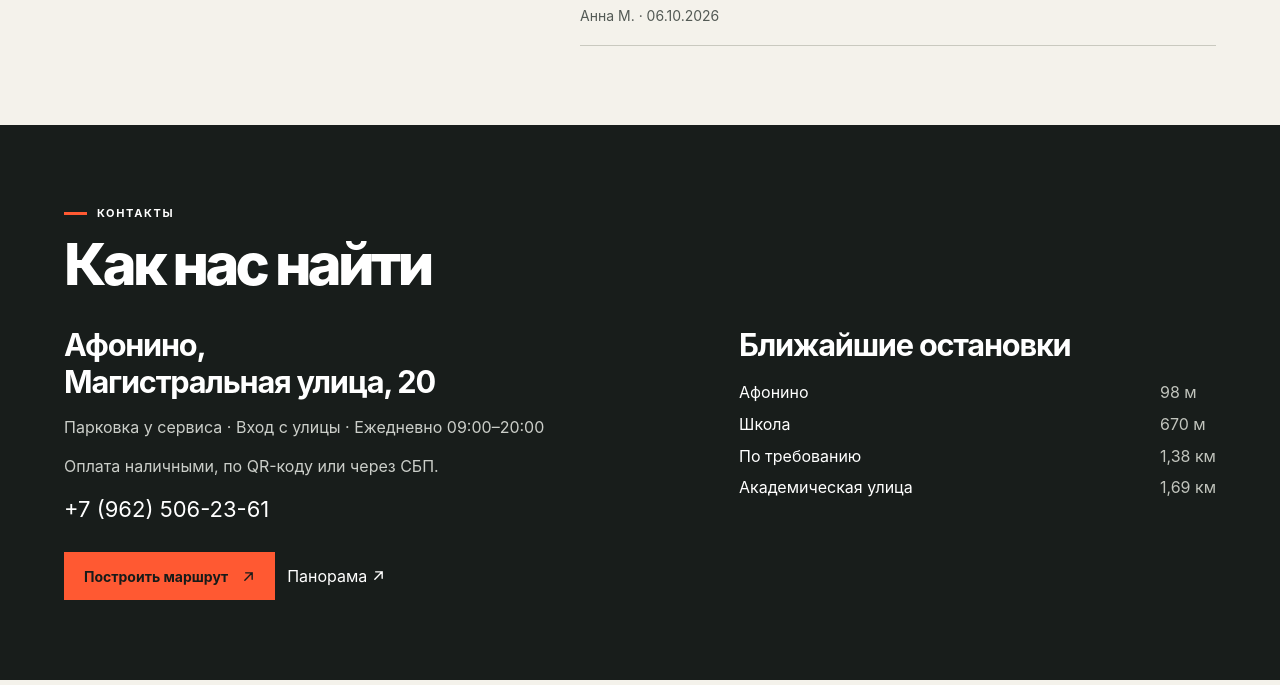
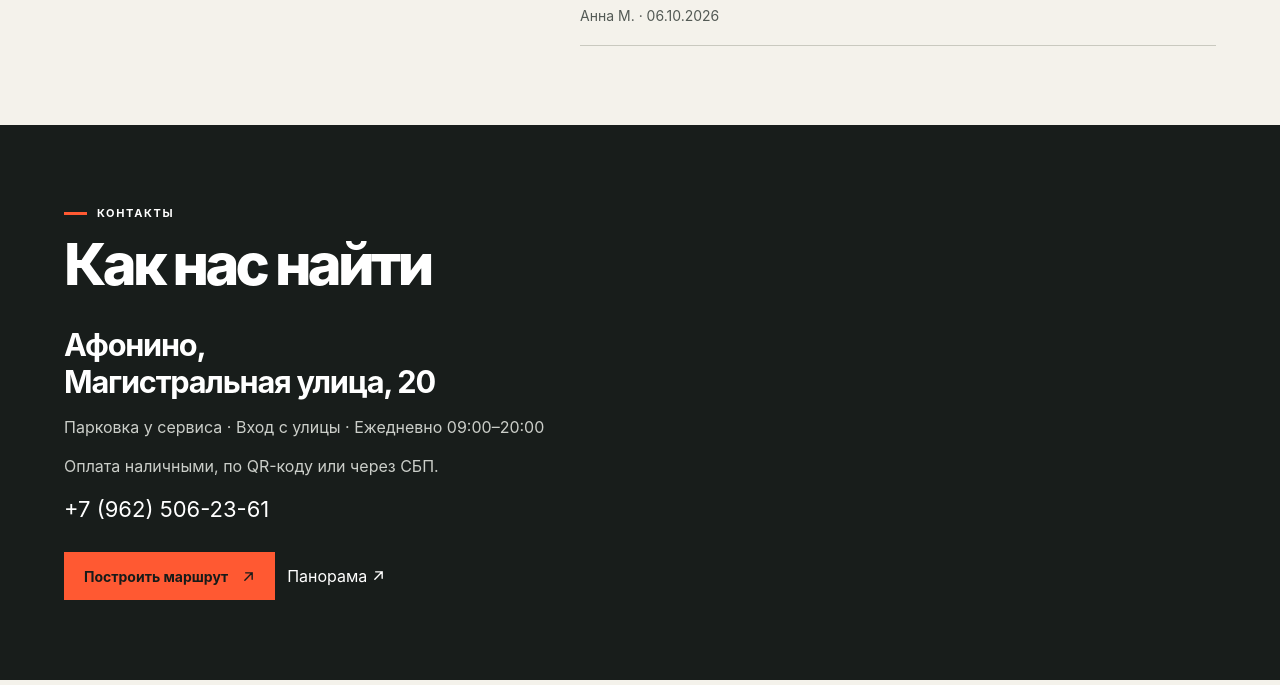
Before and after one commit to deschainere2/avtotehprofi-afonino, a plain HTML site: page index.html in a window 1280 px wide. Shown: the part 2850-3535 px from the top of the page. Drawn offline with Linux system fonts and the light colour scheme.

Commit message:
Remove nearby stops from contact section

```diff
--- a/index.html
+++ b/index.html
@@ -23,7 +23,7 @@
 <details><summary>Другие работы</summary><ul><li>Шиномонтаж и развал-схождение</li><li>Ремонт подвески, тормозов и сцепления</li><li>Замена ремня ГРМ, ремонт ГБЦ и эндоскопия двигателя</li><li>Ремонт системы охлаждения и автоэлектрики</li><li>Ремонт карбюраторов и чистка форсунок</li><li>Замена масла в АКПП, вариаторах и редукторах</li><li>Запасные части под заказ</li></ul></details><a class="inline" href="tel:+79625062361">Уточнить стоимость по телефону <svg aria-hidden="true" focusable="false" width="13" height="13" viewBox="0 0 16 16" fill="none" stroke="currentColor" stroke-width="1.7" stroke-linecap="round" stroke-linejoin="round"><path d="M3.5 12.5l9-9m-8 0h8v8"/></svg></a></div></div></section>
 <section class="gallery-section" id="photos"><div class="wrap"><div class="section-head"><div><h2>Фото мастерской</h2></div><a data-map="gallery">Все фотографии <svg aria-hidden="true" focusable="false" width="13" height="13" viewBox="0 0 16 16" fill="none" stroke="currentColor" stroke-width="1.7" stroke-linecap="round" stroke-linejoin="round"><path d="M3.5 12.5l9-9m-8 0h8v8"/></svg></a></div><div id="gallery" class="gallery"></div></div></section>
 <section id="reviews" class="block wrap"><div class="section-head"><div><h2>Отзывы водителей</h2></div><a data-map="reviews">Все 39 отзывов на Яндекс Картах <svg aria-hidden="true" focusable="false" width="13" height="13" viewBox="0 0 16 16" fill="none" stroke="currentColor" stroke-width="1.7" stroke-linecap="round" stroke-linejoin="round"><path d="M3.5 12.5l9-9m-8 0h8v8"/></svg></a></div><div class="review-grid"><div class="score"><strong>4,9</strong><p>из 5</p><p>56 оценок</p></div><div class="stories"><figure class="review"><blockquote>«Все оперативно, качественно и профессионально!»</blockquote><figcaption>Евгений Р. · 26.06.2026</figcaption></figure><figure class="review"><blockquote>«Заменили фреон и кондиционер снова начал холодить.»</blockquote><figcaption>Юрий · 09.06.2026</figcaption></figure><figure class="review"><blockquote>«Работу выполнили качественно и без навязывания лишних услуг.»</blockquote><figcaption>Анна М. · 06.10.2026</figcaption></figure></div></div></section>
-<section class="contact" id="contacts"><div class="wrap"><p class="eyebrow"><span class="dash"></span>Контакты</p><h2>Как нас найти</h2><div class="contact-grid"><div><h3>Афонино,<br>Магистральная улица, 20</h3><p>Парковка у сервиса · Вход с улицы · Ежедневно 09:00–20:00</p><p>Оплата наличными, по QR-коду или через СБП.</p><a class="contact-phone" href="tel:+79625062361">+7 (962) 506-23-61</a><div class="actions"><a class="btn accent" data-map="route">Построить маршрут <svg aria-hidden="true" focusable="false" width="13" height="13" viewBox="0 0 16 16" fill="none" stroke="currentColor" stroke-width="1.7" stroke-linecap="round" stroke-linejoin="round"><path d="M3.5 12.5l9-9m-8 0h8v8"/></svg></a><a data-map="panorama">Панорама <svg aria-hidden="true" focusable="false" width="13" height="13" viewBox="0 0 16 16" fill="none" stroke="currentColor" stroke-width="1.7" stroke-linecap="round" stroke-linejoin="round"><path d="M3.5 12.5l9-9m-8 0h8v8"/></svg></a></div></div><div><h3>Ближайшие остановки</h3><dl><dt>Афонино</dt><dd>98 м</dd><dt>Школа</dt><dd>670 м</dd><dt>По требованию</dt><dd>1,38 км</dd><dt>Академическая улица</dt><dd>1,69 км</dd></dl></div></div></div></section>
+<section class="contact" id="contacts"><div class="wrap"><p class="eyebrow"><span class="dash"></span>Контакты</p><h2>Как нас найти</h2><div class="contact-grid" style="grid-template-columns:1fr"><div><h3>Афонино,<br>Магистральная улица, 20</h3><p>Парковка у сервиса · Вход с улицы · Ежедневно 09:00–20:00</p><p>Оплата наличными, по QR-коду или через СБП.</p><a class="contact-phone" href="tel:+79625062361">+7 (962) 506-23-61</a><div class="actions"><a class="btn accent" data-map="route">Построить маршрут <svg aria-hidden="true" focusable="false" width="13" height="13" viewBox="0 0 16 16" fill="none" stroke="currentColor" stroke-width="1.7" stroke-linecap="round" stroke-linejoin="round"><path d="M3.5 12.5l9-9m-8 0h8v8"/></svg></a><a data-map="panorama">Панорама <svg aria-hidden="true" focusable="false" width="13" height="13" viewBox="0 0 16 16" fill="none" stroke="currentColor" stroke-width="1.7" stroke-linecap="round" stroke-linejoin="round"><path d="M3.5 12.5l9-9m-8 0h8v8"/></svg></a></div></div></div></div></section>
 </main><footer class="wrap"><a class="brand" href="#top">АвтоТехПрофи</a><a data-map="org">Показать на карте <svg aria-hidden="true" focusable="false" width="13" height="13" viewBox="0 0 16 16" fill="none" stroke="currentColor" stroke-width="1.7" stroke-linecap="round" stroke-linejoin="round"><path d="M3.5 12.5l9-9m-8 0h8v8"/></svg></a></footer>
 <dialog id="viewer"><button id="close" aria-label="Закрыть фотографию">×</button><img id="large" alt=""></dialog>
 </body></html>
```
